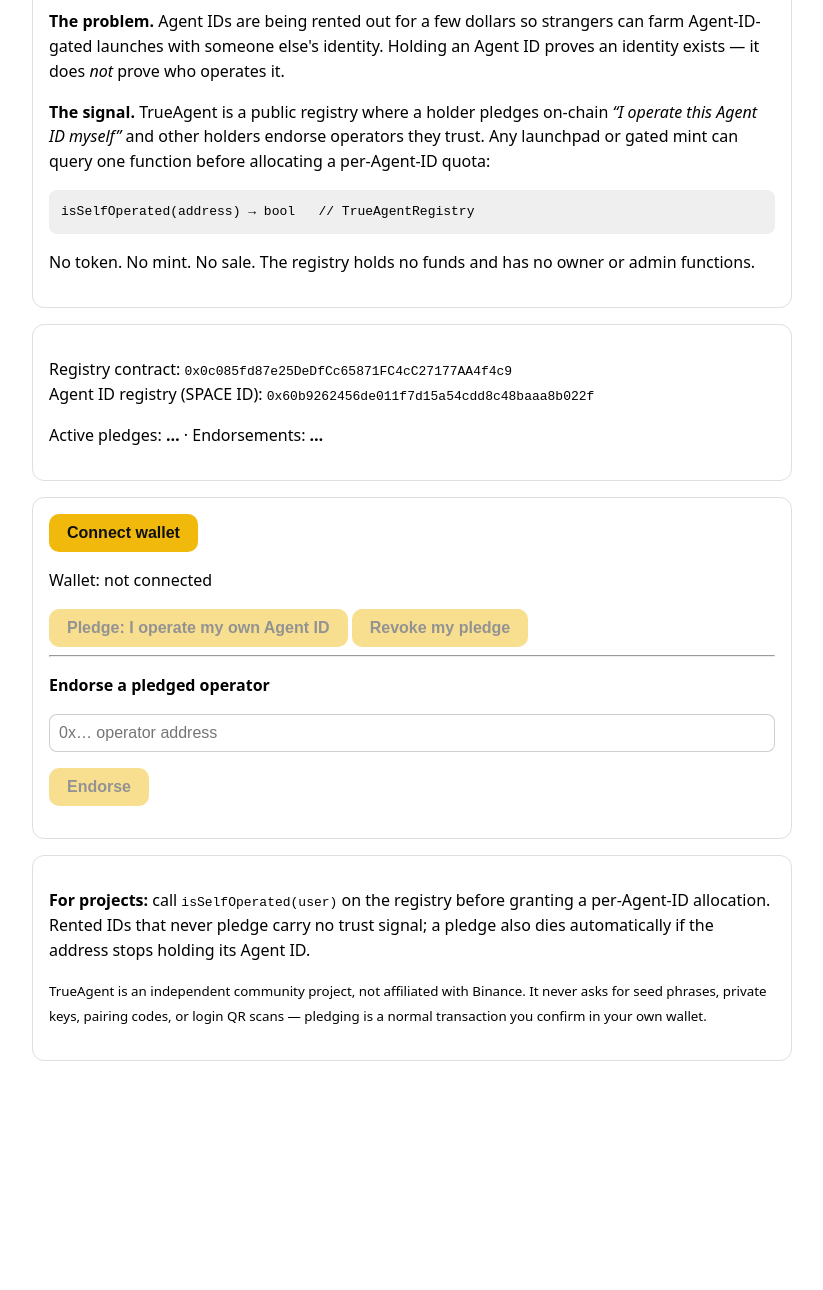
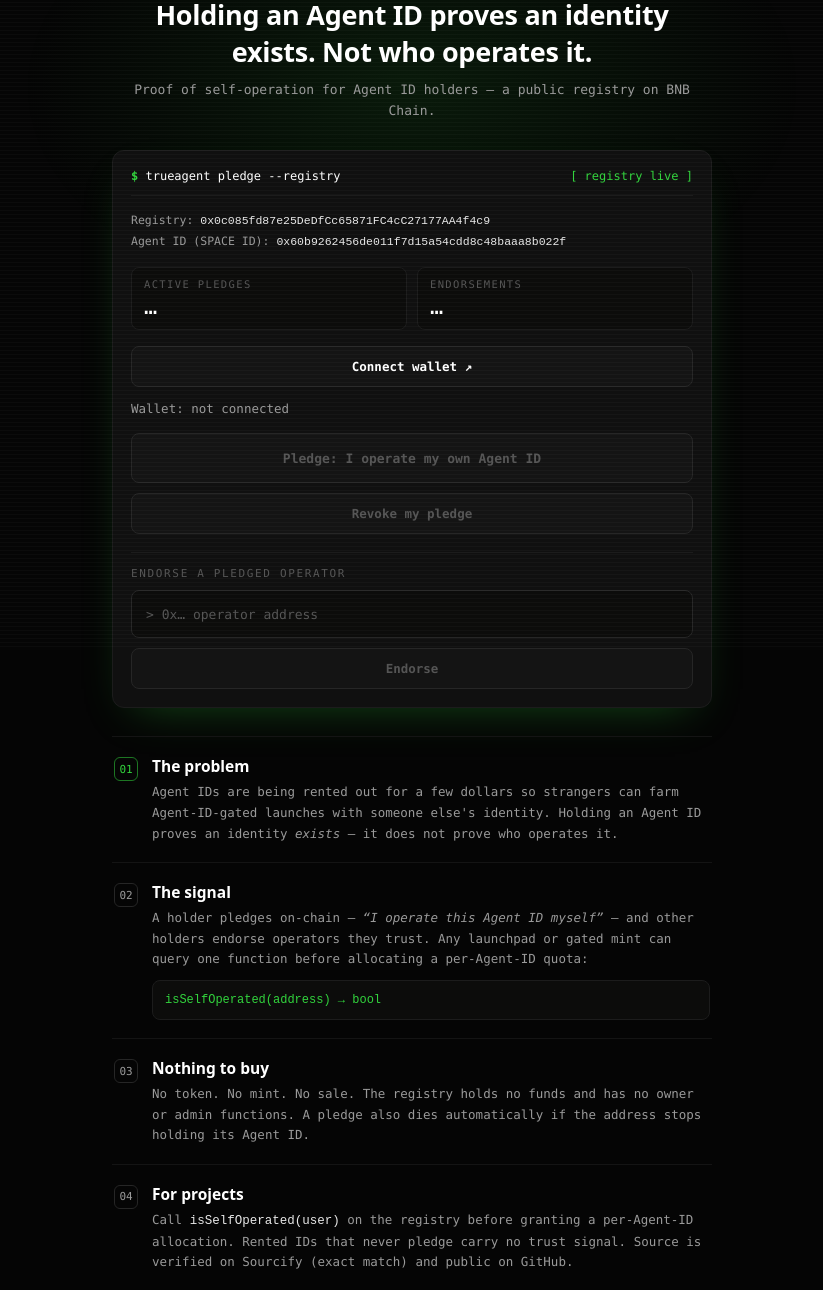
Before and after one commit to RejekiELL/trueagent-registry, a website: page site/index.html in a window 1280 px wide. Shown: the part 153-1443 px from the top of the page, without its empty margins (228-1051 px from the left). Before the commit the page ends 1294 px from the top, so only its background shows below. Drawn offline with nearby package versions, Linux system fonts and the light colour scheme.

Commit message:
Restyle site to terminal-minimal (functionality unchanged)

```diff
--- a/site/index.html
+++ b/site/index.html
@@ -5,60 +5,175 @@
 <meta name="viewport" content="width=device-width, initial-scale=1">
 <title>TrueAgent Registry — Proof of Self-Operation for Agent ID Holders</title>
 <style>
-  :root { color-scheme: light dark; }
-  body { font-family: system-ui, sans-serif; max-width: 760px; margin: 0 auto; padding: 24px 16px 64px; line-height: 1.55; }
-  h1 { font-size: 1.7rem; margin-bottom: 4px; }
-  .sub { opacity: .75; margin-top: 0; }
-  .card { border: 1px solid #8884; border-radius: 12px; padding: 16px; margin: 16px 0; }
-  button { font-size: 1rem; padding: 10px 18px; border-radius: 10px; border: 0; cursor: pointer; background: #f0b90b; color: #111; font-weight: 600; }
-  button:disabled { opacity: .45; cursor: not-allowed; }
-  input { font-size: 1rem; padding: 9px; border-radius: 8px; border: 1px solid #8886; width: 100%; box-sizing: border-box; }
-  code { word-break: break-all; }
-  .ok { color: #1a9e54; font-weight: 600; } .no { color: #d33; font-weight: 600; }
-  pre { overflow-x: auto; background: #8882; padding: 12px; border-radius: 8px; }
+  * { box-sizing: border-box; margin: 0; padding: 0; }
+  html { background: #050505; }
+  body {
+    font-family: ui-monospace, "SF Mono", "Roboto Mono", Menlo, monospace;
+    background: #050505; color: #fff; min-height: 100vh;
+    padding: 40px 16px 56px; position: relative; overflow-x: hidden;
+  }
+  body::before {
+    content: ""; position: fixed; inset: 0; pointer-events: none; z-index: 3;
+    background: repeating-linear-gradient(0deg, rgba(255,255,255,.028) 0 1px, transparent 1px 4px);
+  }
+  body::after {
+    content: ""; position: fixed; inset: 0; pointer-events: none; z-index: 0;
+    background: radial-gradient(560px 340px at 50% 30%, rgba(50,212,61,.10), transparent 70%);
+  }
+  .col { max-width: 600px; margin: 0 auto; position: relative; z-index: 1; }
+  .badge {
+    display: flex; align-items: center; justify-content: center; gap: 8px;
+    font-size: 11px; letter-spacing: .15em; text-transform: uppercase; color: #9a9a9a;
+  }
+  .dot { width: 7px; height: 7px; border-radius: 50%; background: #32d43d; animation: pulse 1.8s infinite; }
+  @keyframes pulse { 0%,100% { opacity: 1; } 50% { opacity: .25; } }
+  .wordmark {
+    font-family: ui-sans-serif, system-ui, sans-serif; font-weight: 800; letter-spacing: -.04em;
+    font-size: 56px; text-align: center; margin-top: 18px; line-height: 1;
+    text-shadow: 1px 0 rgba(255,0,60,.14), -1px 0 rgba(0,200,255,.14);
+  }
+  .cursor { display: inline-block; width: .52em; height: .82em; background: #32d43d; margin-left: 6px; vertical-align: baseline; animation: blink 1.05s steps(1) infinite; }
+  @keyframes blink { 0%,55% { opacity: 1; } 56%,100% { opacity: 0; } }
+  h1 {
+    font-family: ui-sans-serif, system-ui, sans-serif; font-weight: 700; font-size: 27px;
+    text-align: center; margin-top: 22px; letter-spacing: -.01em;
+  }
+  .sub { text-align: center; color: #9a9a9a; font-size: 13px; margin-top: 10px; line-height: 1.6; }
+  .card {
+    background: #101010; border: 1px solid #1c1c1c; border-radius: 12px;
+    margin-top: 28px; padding: 18px; box-shadow: 0 18px 44px -22px rgba(50,212,61,.35);
+  }
+  .cardhead {
+    display: flex; justify-content: space-between; align-items: center; gap: 10px;
+    font-size: 12px; color: #9a9a9a; border-bottom: 1px solid #1c1c1c; padding-bottom: 12px;
+  }
+  .cardhead .cmd { color: #fff; }
+  .cardhead .cmd b { color: #32d43d; font-weight: 700; }
+  .mini-cursor { display: inline-block; width: 7px; height: 12px; background: #32d43d; vertical-align: -1px; animation: blink 1.05s steps(1) infinite; }
+  .readout { color: #32d43d; white-space: nowrap; }
+  .addr { font-size: 11.5px; color: #9a9a9a; line-height: 1.9; margin-top: 14px; word-break: break-all; }
+  .addr code { color: #e8e8e8; }
+  .stats { display: flex; gap: 10px; margin-top: 14px; }
+  .stat { flex: 1; border: 1px solid #1c1c1c; border-radius: 8px; padding: 10px 12px; background: #0c0c0b; }
+  .stat .k { font-size: 10.5px; letter-spacing: .13em; text-transform: uppercase; color: #555; }
+  .stat .v { font-size: 22px; color: #fff; margin-top: 4px; }
+  button {
+    font-family: inherit; font-weight: 700; font-size: 12.5px; cursor: pointer;
+    border-radius: 8px; border: 1px solid #262626; background: #141414; color: #fff; padding: 12px 16px;
+  }
+  button:hover:not(:disabled) { background: #1b1b1b; }
+  button:disabled { background: #141414; color: #555; cursor: not-allowed; }
+  button.primary {
+    width: 100%; height: 50px; margin-top: 14px; font-size: 13px;
+    background: rgba(50,212,61,.12); border-color: rgba(50,212,61,.55); color: #32d43d;
+  }
+  button.primary:hover:not(:disabled) { background: rgba(50,212,61,.18); }
+  button.primary:disabled { background: #141414; border-color: #262626; color: #555; }
+  .btnrow { display: flex; gap: 10px; margin-top: 10px; }
+  .btnrow button { flex: 1; }
+  #connectBtn { width: 100%; margin-top: 16px; }
+  .line { font-size: 12.5px; color: #9a9a9a; margin-top: 12px; line-height: 1.6; word-break: break-all; }
+  .line:empty { display: none; }
+  .ok { color: #32d43d; font-weight: 700; } .no { color: #ff5a5a; font-weight: 700; }
+  hr.sep { border: 0; border-top: 1px solid #1c1c1c; margin: 18px 0 4px; }
+  .cardlabel { font-size: 11px; letter-spacing: .15em; text-transform: uppercase; color: #555; margin-top: 14px; }
+  input {
+    width: 100%; height: 48px; margin-top: 10px; border-radius: 8px; border: 1px solid #262626;
+    background: #0c0c0b; color: #fff; font-family: inherit; font-size: 13px; padding: 0 14px;
+  }
+  input::placeholder { color: #555; }
+  #endorseBtn { width: 100%; margin-top: 10px; }
+  .rows { margin-top: 28px; border-top: 1px solid #141414; }
+  .row { display: flex; gap: 14px; padding: 18px 2px; border-bottom: 1px solid #141414; }
+  .num {
+    flex: none; width: 24px; height: 24px; border: 1px solid #262626; border-radius: 6px;
+    display: flex; align-items: center; justify-content: center; font-size: 11px; color: #9a9a9a; margin-top: 2px;
+  }
+  .num.first { border-color: rgba(50,212,61,.55); color: #32d43d; }
+  .row h2 { font-family: ui-sans-serif, system-ui, sans-serif; font-size: 15.5px; font-weight: 700; }
+  .row p { font-size: 12.5px; color: #9a9a9a; line-height: 1.65; margin-top: 5px; }
+  .row code { color: #e8e8e8; word-break: break-all; }
+  pre {
+    background: #0c0c0b; border: 1px solid #1c1c1c; border-radius: 8px; padding: 12px;
+    font-size: 12px; color: #32d43d; overflow-x: auto; margin-top: 10px;
+  }
+  footer {
+    display: flex; justify-content: space-between; gap: 12px; flex-wrap: wrap;
+    font-size: 11px; color: #555; margin-top: 30px;
+  }
+  .fineprint { font-size: 11px; color: #555; line-height: 1.7; margin-top: 18px; }
 </style>
 </head>
 <body>
-<h1>TrueAgent Registry</h1>
-<p class="sub">Proof of self-operation for Agent ID holders — BNB Chain</p>
+<div class="col">
+  <div class="badge"><span class="dot"></span> TrueAgent · Registry live on BNB Chain</div>
+  <div class="wordmark">trueagent<span class="cursor"></span></div>
+  <h1>Holding an Agent ID proves an identity exists. Not who operates it.</h1>
+  <p class="sub">Proof of self-operation for Agent ID holders — a public registry on BNB Chain.</p>
 
-<div class="card">
-  <p><strong>The problem.</strong> Agent IDs are being rented out for a few dollars so strangers can farm
-  Agent-ID-gated launches with someone else's identity. Holding an Agent ID proves an identity exists —
-  it does <em>not</em> prove who operates it.</p>
-  <p><strong>The signal.</strong> TrueAgent is a public registry where a holder pledges on-chain
-  <em>“I operate this Agent ID myself”</em> and other holders endorse operators they trust.
-  Any launchpad or gated mint can query one function before allocating a per-Agent-ID quota:</p>
-  <pre>isSelfOperated(address) → bool   // TrueAgentRegistry</pre>
-  <p>No token. No mint. No sale. The registry holds no funds and has no owner or admin functions.</p>
-</div>
+  <div class="card">
+    <div class="cardhead">
+      <span class="cmd"><b>$</b> trueagent pledge --registry <span class="mini-cursor"></span></span>
+      <span class="readout">[ registry live ]</span>
+    </div>
+    <p class="addr">
+      Registry: <code id="contractAddr">0x0c085fd87e25DeDfCc65871FC4cC27177AA4f4c9</code><br>
+      Agent ID (SPACE ID): <code>0x60b9262456de011f7d15a54cdd8c48baaa8b022f</code>
+    </p>
+    <div class="stats">
+      <div class="stat"><div class="k">Active pledges</div><div class="v" id="statPledged">…</div></div>
+      <div class="stat"><div class="k">Endorsements</div><div class="v" id="statEndorsed">…</div></div>
+    </div>
+    <button id="connectBtn">Connect wallet ↗</button>
+    <p class="line" id="walletLine">Wallet: not connected</p>
+    <p class="line" id="statusLine"></p>
+    <button class="primary" id="pledgeBtn" disabled>Pledge: I operate my own Agent ID</button>
+    <div class="btnrow"><button id="revokeBtn" disabled>Revoke my pledge</button></div>
+    <hr class="sep">
+    <p class="cardlabel">Endorse a pledged operator</p>
+    <input id="endorseAddr" placeholder="> 0x… operator address">
+    <button id="endorseBtn" disabled>Endorse</button>
+    <p class="line" id="txLine"></p>
+  </div>
 
-<div class="card">
-  <p>Registry contract: <code id="contractAddr">0x0c085fd87e25DeDfCc65871FC4cC27177AA4f4c9</code><br>
-  Agent ID registry (SPACE ID): <code>0x60b9262456de011f7d15a54cdd8c48baaa8b022f</code></p>
-  <p>Active pledges: <strong id="statPledged">…</strong> · Endorsements: <strong id="statEndorsed">…</strong></p>
-</div>
+  <div class="rows">
+    <div class="row">
+      <div class="num first">01</div>
+      <div>
+        <h2>The problem</h2>
+        <p>Agent IDs are being rented out for a few dollars so strangers can farm Agent-ID-gated launches with someone else's identity. Holding an Agent ID proves an identity <em>exists</em> — it does not prove who operates it.</p>
+      </div>
+    </div>
+    <div class="row">
+      <div class="num">02</div>
+      <div>
+        <h2>The signal</h2>
+        <p>A holder pledges on-chain — <em>“I operate this Agent ID myself”</em> — and other holders endorse operators they trust. Any launchpad or gated mint can query one function before allocating a per-Agent-ID quota:</p>
+        <pre>isSelfOperated(address) → bool</pre>
+      </div>
+    </div>
+    <div class="row">
+      <div class="num">03</div>
+      <div>
+        <h2>Nothing to buy</h2>
+        <p>No token. No mint. No sale. The registry holds no funds and has no owner or admin functions. A pledge also dies automatically if the address stops holding its Agent ID.</p>
+      </div>
+    </div>
+    <div class="row">
+      <div class="num">04</div>
+      <div>
+        <h2>For projects</h2>
+        <p>Call <code>isSelfOperated(user)</code> on the registry before granting a per-Agent-ID allocation. Rented IDs that never pledge carry no trust signal. Source is verified on Sourcify (exact match) and public on GitHub.</p>
+      </div>
+    </div>
+  </div>
 
-<div class="card">
-  <button id="connectBtn">Connect wallet</button>
-  <p id="walletLine">Wallet: not connected</p>
-  <p id="statusLine"></p>
-  <button id="pledgeBtn" disabled>Pledge: I operate my own Agent ID</button>
-  <button id="revokeBtn" disabled>Revoke my pledge</button>
-  <hr>
-  <p><strong>Endorse a pledged operator</strong></p>
-  <input id="endorseAddr" placeholder="0x… operator address">
-  <p><button id="endorseBtn" disabled>Endorse</button></p>
-  <p id="txLine"></p>
-</div>
+  <p class="fineprint">TrueAgent is an independent community project, not affiliated with Binance. It never asks for seed phrases, private keys, pairing codes, or login QR scans — pledging is a normal transaction you confirm in your own wallet.</p>
 
-<div class="card">
-  <p><strong>For projects:</strong> call <code>isSelfOperated(user)</code> on the registry before granting a
-  per-Agent-ID allocation. Rented IDs that never pledge carry no trust signal; a pledge also dies automatically
-  if the address stops holding its Agent ID.</p>
-  <p><small>TrueAgent is an independent community project, not affiliated with Binance. It never asks for seed
-  phrases, private keys, pairing codes, or login QR scans — pledging is a normal transaction you confirm in your
-  own wallet.</small></p>
+  <footer>
+    <span>© trueagent</span>
+    <span>trueagent.ayaforge.workers.dev</span>
+  </footer>
 </div>
 
 <script src="https://cdn.jsdelivr.net/npm/ethers@6.13.4/dist/ethers.umd.min.js"></script>
```
